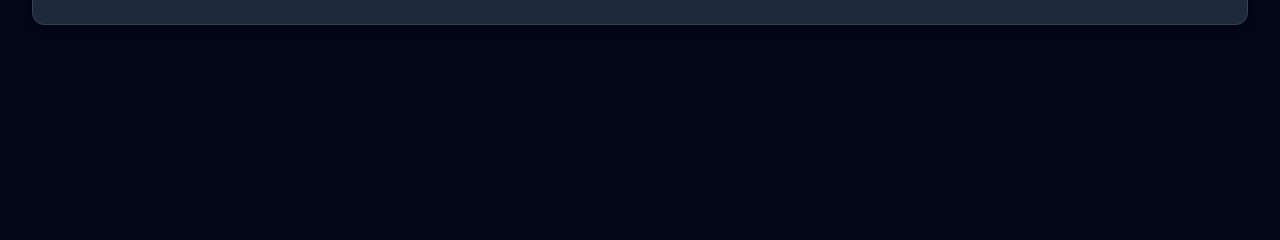
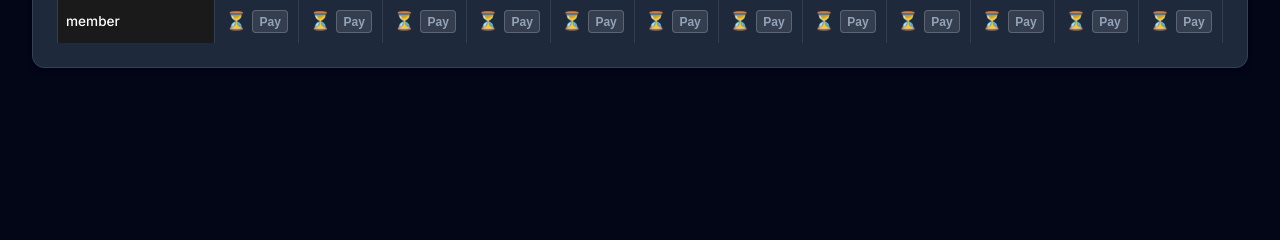
Before and after one commit to Santhosh9704/Group_Fund_Manager, a Flask app: page /contribution_tracking in a window 1280 px wide. Shown: the part 436-676 px from the top of the page. Run offline with Flask 3, Linux system fonts and the light colour scheme; a user stored in the database is signed in; data comes from the database, SQL or seed files in the repository.

Commit message:
Fix Empty Contribution Matrix (variable mismatch)

```diff
--- a/templates/contribution_tracking.html
+++ b/templates/contribution_tracking.html
@@ -139,19 +139,19 @@
                     </tr>
                 </thead>
                 <tbody>
-                    {% for m in members %}
+                    {% for m in tracking_data %}
                     <tr>
                         <td style="font-weight: 500; color: white;">{{ m.name }}</td>
 
                         {% for month in range(1, 13) %}
-                        {% set data = m.months[month] %}
+                        {% set status = m.status_by_month[month] %}
                         <td>
-                            {% if data.status == 'paid' %}
+                            {% if status == 'paid' %}
                             <div class="cell-paid"
                                 style="display: flex; gap: 5px; align-items: center; justify-content: center;">
                                 <span class="status-icon">✅</span>
                                 <form action="/update_contribution_status" method="POST" style="display: inline;">
-                                    <input type="hidden" name="member_id" value="{{ m.member_id }}">
+                                    <input type="hidden" name="member_id" value="{{ m.id }}">
                                     <input type="hidden" name="month" value="{{ month }}">
                                     <input type="hidden" name="year" value="{{ selected_year }}">
                                     <input type="hidden" name="action" value="unpay">
@@ -160,12 +160,12 @@
                                         title="Mark as Unpaid">❌</button>
                                 </form>
                             </div>
-                            {% elif data.status == 'pending' %}
+                            {% elif status == 'pending' %}
                             <div class="cell-unpaid"
                                 style="display: flex; gap: 5px; align-items: center; justify-content: center;">
                                 <span class="status-icon">⏳</span>
                                 <form action="/update_contribution_status" method="POST" style="display: inline;">
-                                    <input type="hidden" name="member_id" value="{{ m.member_id }}">
+                                    <input type="hidden" name="member_id" value="{{ m.id }}">
                                     <input type="hidden" name="month" value="{{ month }}">
                                     <input type="hidden" name="year" value="{{ selected_year }}">
                                     <input type="hidden" name="action" value="pay">
@@ -174,7 +174,7 @@
                             </div>
                             {% else %}
                             <form action="/update_contribution_status" method="POST">
-                                <input type="hidden" name="member_id" value="{{ m.member_id }}">
+                                <input type="hidden" name="member_id" value="{{ m.id }}">
                                 <input type="hidden" name="month" value="{{ month }}">
                                 <input type="hidden" name="year" value="{{ selected_year }}">
                                 <input type="hidden" name="action" value="pay">
```
